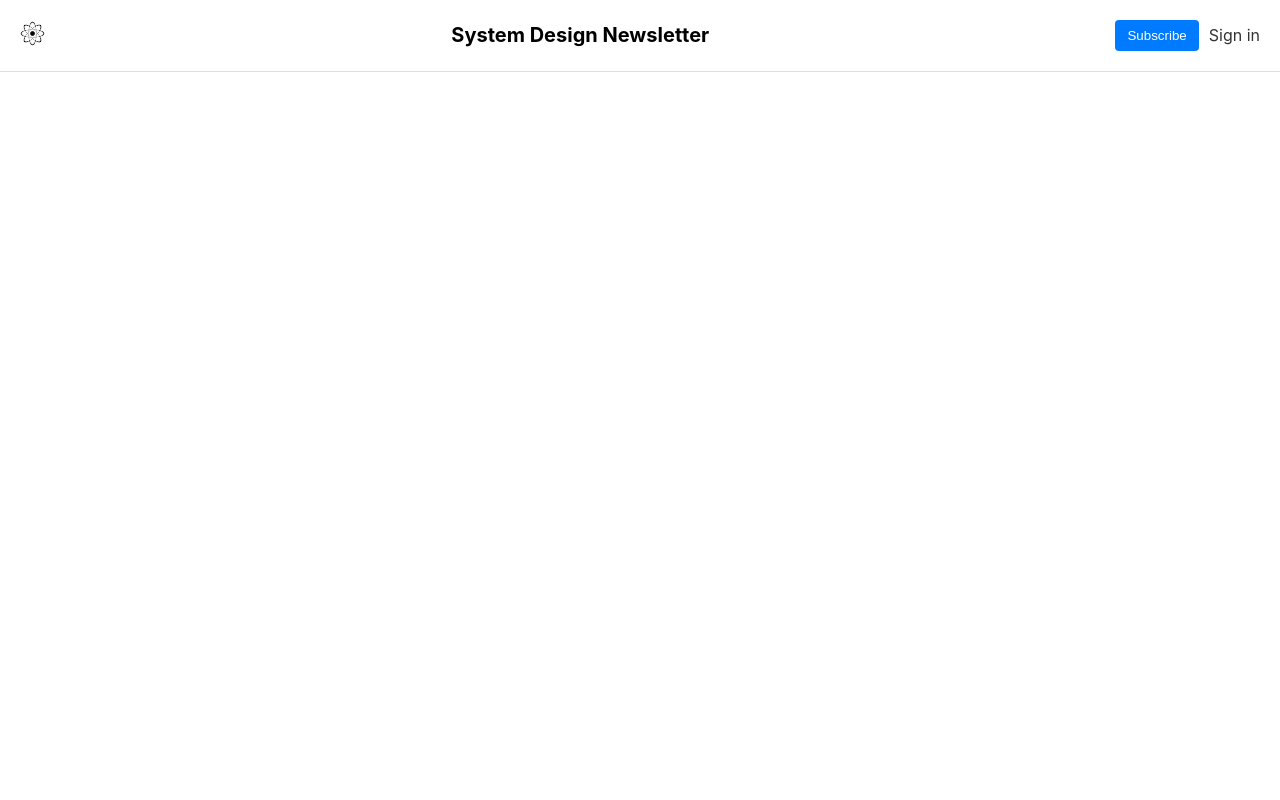
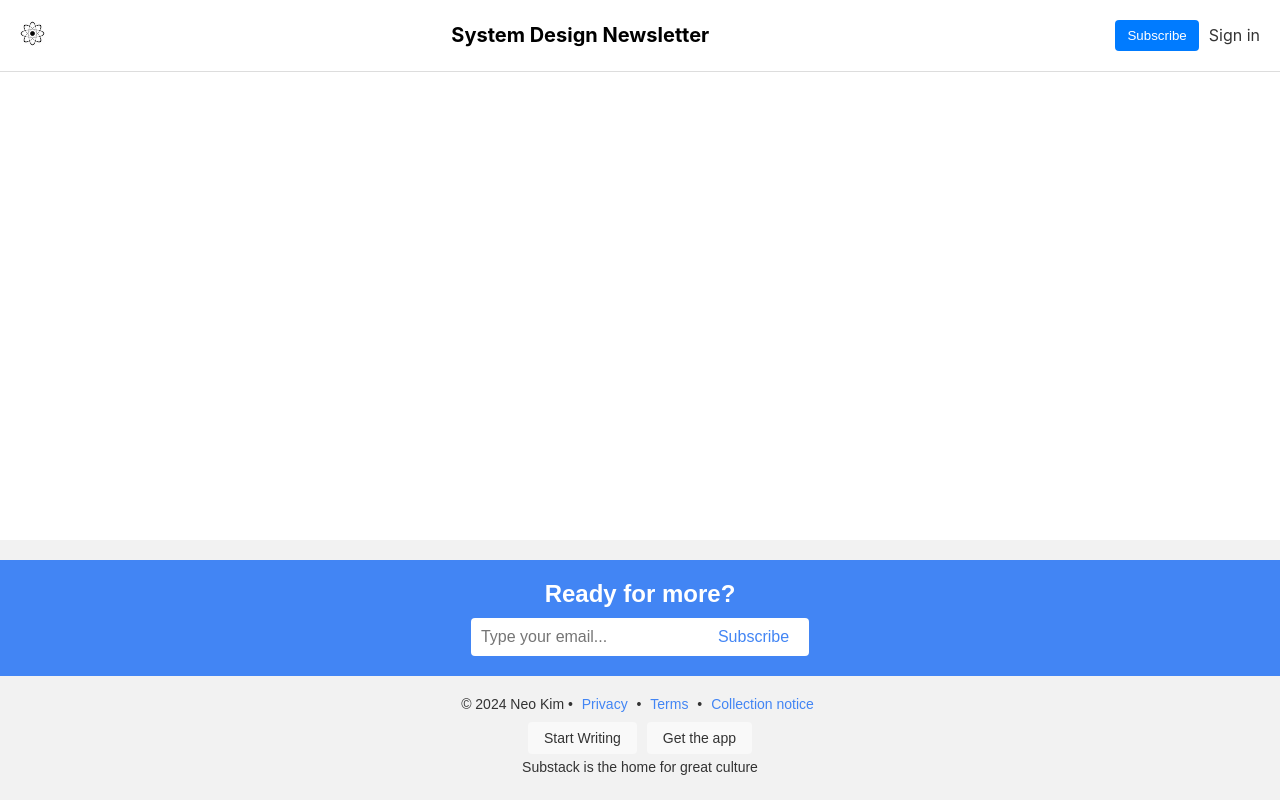
Before and after one commit to chayakiranch/portfolio, a React (Create React App) app: page / in a window 1280 px wide. Built offline with nearby package versions, Linux system fonts and the light colour scheme.

Commit message:
commiting updateing Footer files & App.js & App.css

```diff
--- a/src/App.css
+++ b/src/App.css
@@ -1,5 +1,8 @@
 .App {
   text-align: center;
+  display: flex;
+  flex-direction: column;
+  min-height: 100vh;
 }
 
 .App-logo {
@@ -24,6 +27,17 @@
   color: white;
 }
 
+/* Main content area takes up remaining space */
+main {
+  flex: 1;
+}
+
+/* Footer styling for sticky positioning at bottom */
+footer {
+  margin-top: auto;
+}
+
+/* Link styling */
 .App-link {
   color: #61dafb;
 }
--- a/src/App.js
+++ b/src/App.js
@@ -1,7 +1,7 @@
 import React from 'react';
 import './App.css';
 import Header from './components/Header'; // Import the Header component
-//import Footer from './components/Footer'; // Import the Footer component
+import Footer from './components/Footer'; // Import the Footer component
 
 function App() {
   return (
@@ -13,7 +13,8 @@ function App() {
 
       </main>
 
-
+      {/* Footer section */}
+      <Footer />
     </div>
   );
 }
--- a/src/components/Footer.css
+++ b/src/components/Footer.css
@@ -0,0 +1,83 @@
+.footer {
+    background-color: #f2f2f2;
+    padding: 20px 0;
+    text-align: center;
+    color: #333;
+    font-family: Arial, sans-serif;
+  }
+
+  .subscribe-section {
+    background-color: #4285f4;
+    padding: 20px 0;
+    color: #fff;
+  }
+
+  .subscribe-section h2 {
+    margin: 0;
+    font-size: 24px;
+  }
+
+  .subscribe-input {
+    display: flex;
+    justify-content: center;
+    align-items: center;
+    margin-top: 10px;
+  }
+
+  .subscribe-input input {
+    padding: 10px;
+    font-size: 16px;
+    border: none;
+    border-radius: 4px 0 0 4px;
+    outline: none;
+  }
+
+  .subscribe-input button {
+    padding: 10px 20px;
+    font-size: 16px;
+    border: none;
+    border-radius: 0 4px 4px 0;
+    background-color: #fff;
+    color: #4285f4;
+    cursor: pointer;
+  }
+
+  .footer-bottom {
+    margin-top: 20px;
+  }
+
+  .footer-bottom p {
+    margin: 5px 0;
+    font-size: 14px;
+  }
+
+  .footer-bottom a {
+    color: #4285f4;
+    text-decoration: none;
+    margin: 0 5px;
+  }
+
+  .footer-bottom a:hover {
+    text-decoration: underline;
+  }
+
+  .footer-buttons {
+    display: flex;
+    justify-content: center;
+    margin-top: 10px;
+  }
+
+  .footer-buttons button {
+    margin: 0 5px;
+    padding: 8px 16px;
+    font-size: 14px;
+    border: none;
+    border-radius: 4px;
+    background-color: #f9f9f9;
+    color: #333;
+    cursor: pointer;
+  }
+
+  .footer-buttons button:hover {
+    background-color: #e6e6e6;
+  }
--- a/src/components/Footer.js
+++ b/src/components/Footer.js
@@ -0,0 +1,26 @@
+import React from 'react';
+import './Footer.css';
+
+function Footer() {
+  return (
+    <footer className="footer">
+      <div className="subscribe-section">
+        <h2>Ready for more?</h2>
+        <div className="subscribe-input">
+          <input type="email" placeholder="Type your email..." />
+          <button>Subscribe</button>
+        </div>
+      </div>
+      <div className="footer-bottom">
+        <p>© 2024 Neo Kim • <a href="#">Privacy</a> • <a href="#">Terms</a> • <a href="#">Collection notice</a></p>
+        <div className="footer-buttons">
+          <button>Start Writing</button>
+          <button>Get the app</button>
+        </div>
+        <p>Substack is the home for great culture</p>
+      </div>
+    </footer>
+  );
+}
+
+export default Footer;
```
